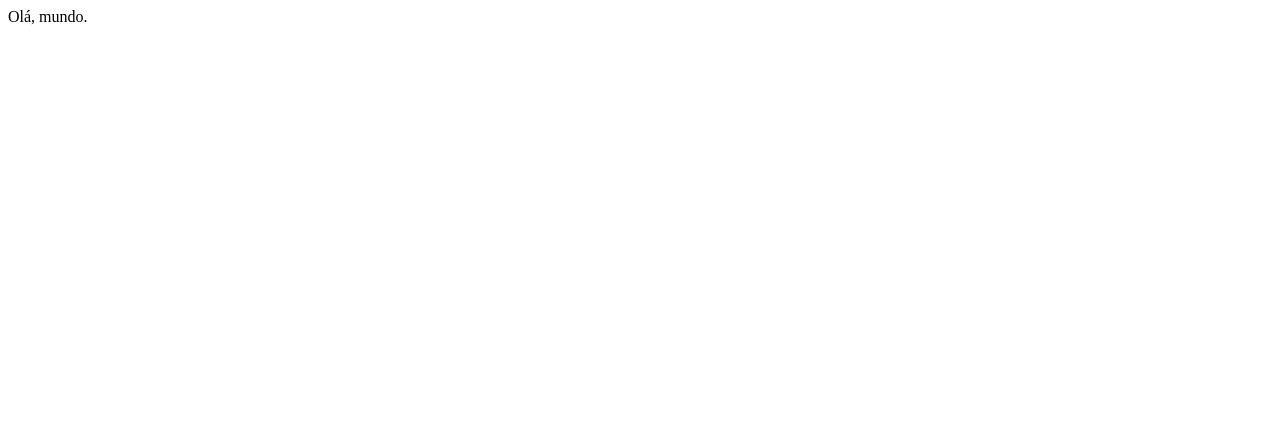
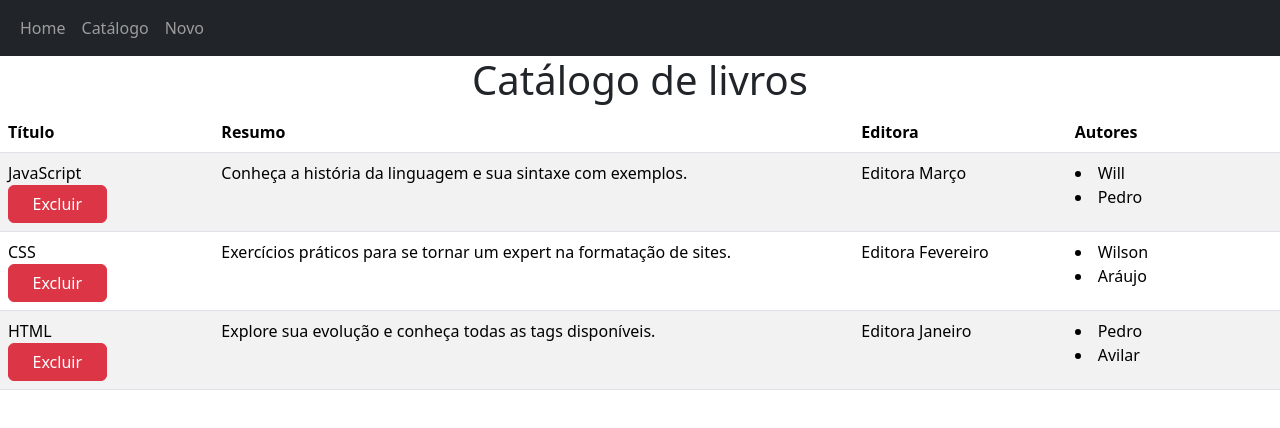
Before and after one commit to PedroAvilar/Livraria-ReactJS-NextJS, a Next.js app in the folder livros-next/: page /LivroLista in a window 1280 px wide. Shown: the top 428 px of the page. Built offline with nearby package versions, Linux system fonts and the light colour scheme.

Commit message:
Finalização de LivroLista.tsx e correções de códigos adicionais.

```diff
--- a/livros-next/app/layout.tsx
+++ b/livros-next/app/layout.tsx
@@ -5,8 +5,7 @@ import "./globals.css";
 const inter = Inter({ subsets: ["latin"] });
 
 export const metadata: Metadata = {
-  title: "Create Next App",
-  description: "Generated by create next app",
+  title: "Loja Next"
 };
 
 export default function RootLayout({
--- a/livros-next/pages/LivroLista.tsx
+++ b/livros-next/pages/LivroLista.tsx
@@ -1,10 +1,72 @@
 import type { NextPage } from "next";
-import React from "react";
+import React, { useEffect, useState } from "react";
+import styles from '../styles/Home.module.css'
+import { features } from "process";
+import Livro from "@/classes/modelo/Livro";
+import Head from "next/head";
+import { Menu } from "@/componentes/Menu";
+import { LinhaLivro } from "@/componentes/LinhaLivro";
+
+const baseURL = "http://localhost:3000/api/livros";
 
 const LivroLista: NextPage = () => {
+    const [livros, setLivros] = useState<Array<Livro>>([]);
+    const [carregado, setCarregado] = useState<boolean>(false);
+
+    useEffect(() => {
+        if (!carregado) {
+            obterLivros().then(dados => {
+                setLivros(dados);
+                setCarregado(true);
+            });
+        }
+    }, [carregado]);
+
+    const excluir = (codigo: number) => {
+		excluirLivro(codigo).then(() => setCarregado(false))
+	}
+
     return (
-        <main>Olá, mundo.</main>
+        <div className="{styles.container}">
+            <Head>
+                <title>Loja Next</title>
+            </Head>
+            <Menu />
+            <main className="{styles.main}">
+                <h1 className="{styles.title} text-center">
+                    Catálogo de livros
+                </h1>
+                <table className="table table-striped">
+                    <thead>
+                        <tr className="bg-dark text-light">
+                            <th className="col-2 text-left p-2">Título</th>
+                            <th className="col-6 text-left p-2">Resumo</th>
+                            <th className="col-2 text-left p-2">Editora</th>
+                            <th className="col-2 text-left p-2">Autores</th>
+                        </tr>
+                        </thead>
+                    <tbody>
+                        {livros.map(livro => (
+                            <LinhaLivro key={livro.codigo} livro={livro} excluir={() => excluir(livro.codigo)} />
+                        ))}
+                    </tbody>
+                </table>
+            </main>
+        </div>
     )
+}
+const obterLivros = async () => {
+    const response = await fetch(baseURL);
+    const dados = await response.json();
+    return (dados)
+}
+const excluirLivro = async (codigo: number) => {
+    const response = await fetch (`${baseURL}/${codigo}`, {method: "DELETE"});
+    if (!response.ok) {
+        return {message: 'Falha ao excluir.'}
+    } else {
+        return {message: 'Sucesso ao excluir.'}
+    }
 }
 
 export default LivroLista;
```
Also changed, not shown: livros-next/app/page.tsx (+4 -4 lines), 1 other file (tests, documents, lock files or other folders).
